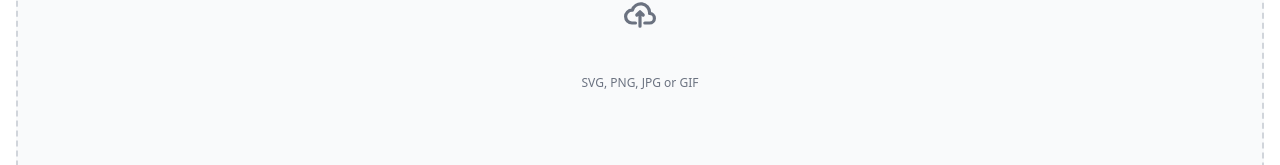
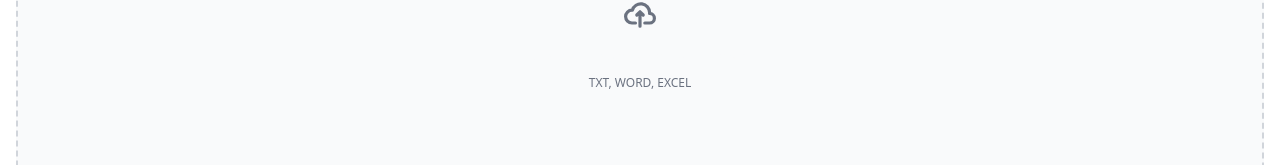
Before and after one commit to mintsweet/easy-lang, a React (Vite) app: page / in a window 1280 px wide. Shown: the part 216-381 px from the top of the page. Built offline with nearby package versions, Linux system fonts and the light colour scheme.

Commit message:
fix: update support file description

```diff
--- a/src/ui/components/file-upload.tsx
+++ b/src/ui/components/file-upload.tsx
@@ -25,7 +25,7 @@
             <span className="font-semibold">Click to upload</span> or drag and
             drop
           </p>
-          <p className="text-xs text-gray-500 ">SVG, PNG, JPG or GIF</p>
+          <p className="text-xs text-gray-500 ">TXT, WORD, EXCEL</p>
         </div>
         <input id="dropzone-file" type="file" className="hidden" />
       </label>
```
